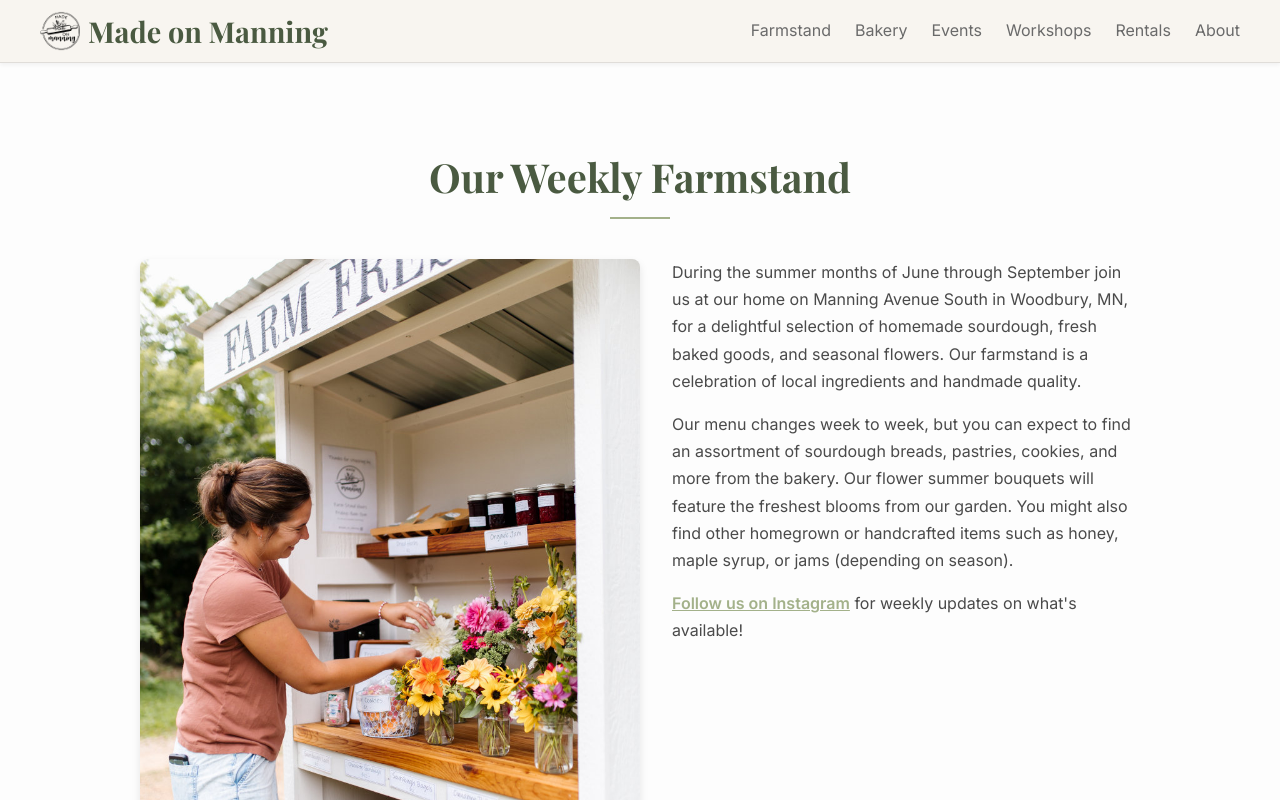
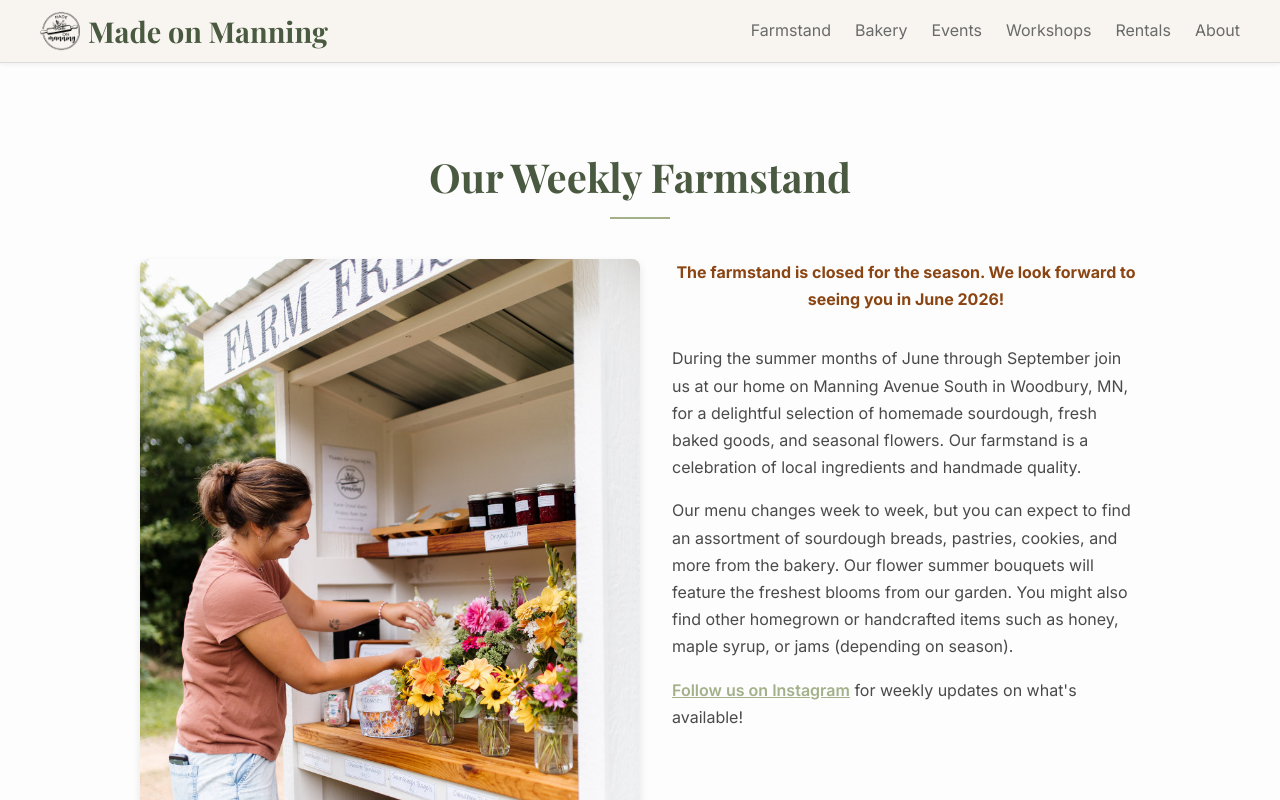
Before and after one commit to madeonmanning/madeonmanning.github.io, a Next.js app: page /farmstand in a window 1280 px wide. Shown: the top 800 px of the page. Built offline with nearby package versions, Linux system fonts and the light colour scheme; a web font is replaced by a local one.

Commit message:
end of farmstand 2025 season update

```diff
--- a/app/bakery/Bakery.css
+++ b/app/bakery/Bakery.css
@@ -134,12 +134,9 @@
 
 .open-images {
     position: absolute;
-    /*top: 10px;*/
     right: 0;
     z-index: 1;
     cursor: pointer;
-    /*background-color: rgba(0, 0, 0, 0.5);
-    border-radius: 50%;*/
     opacity: 0.75;
     padding: 8px;
     width: 40px;
--- a/app/farmstand/Farmstand.css
+++ b/app/farmstand/Farmstand.css
@@ -20,6 +20,13 @@
     min-width: 300px; /* Ensure text doesn't get too narrow before wrapping */
 }
 
+.farmstand-announce {
+    font-weight: bold;
+    color: #8B4513; /* A warm, rustic brown color */
+    text-align: center;
+    margin-bottom: 2rem;
+}
+
 /* Responsive adjustments for the intro content */
 @media (max-width: 768px) {
     .farmstand-intro-content {
--- a/app/farmstand/page.jsx
+++ b/app/farmstand/page.jsx
@@ -14,12 +14,12 @@ function Farmstand() {
     {
       id: 2,
       question: 'When are you open?',
-      answer: 'The farmstand is out on Fridays throughout summer. We open at 9am and are typically out until 5pm (unless sold out sooner).'
+      answer: 'The farmstand is out on Fridays throughout summer. We open at 9am and are typically out until 12pm (unless sold out sooner). <b>The farmstand is closed for 2025.</b>'
     },
     {
       id: 3,
       question: 'How do I pay?',
-      answer: 'The farmstand runs on honor system. There is no one there to collect payment, but there is an option to drop cash in a locked cash box or use my Venmo QR code (<a href="https://account.venmo.com/u/madeonmanning" target="_blank" rel="noopener noreferrer">@madeonmanning</a>) is posted.'
+      answer: 'The farmstand runs on the honor system. There is no one there to collect payment, but there is an option to drop cash in a locked cash box or use my Venmo QR code (<a href="https://account.venmo.com/u/madeonmanning" target="_blank" rel="noopener noreferrer">@madeonmanning</a>) is posted.'
     },
     {
       id: 4,
@@ -54,7 +54,7 @@ function Farmstand() {
     {
       id: 10,
       question: 'What happens to the farmcart when it is not summer time?',
-      answer: 'During the colder months, I switch to a "porch pickup" model of selling my baked goods. I typically offer 1-2 opportunities a month for people to preorder baked goods off a set menu and then pick them up from my home on a set date (typically Friday). The week before a porch pickup, I will send out an email with a link to an order form. You fill out what you would like to order and then it will be waiting for you on the pickup date.<br /><br />If you would like to stay in the loop about upcoming porch pickup dates, <a href="./about#subscribe">sign up to be on my email list here</a>.'
+      answer: 'During the colder months, I switch to a "porch pickup" model of selling my baked goods. I typically offer 1-2 opportunities a month for people to preorder baked goods off a set menu and then pick them up from my home on a set date (typically Friday). The week before a porch pickup, I will send out an email with a link to an order form. You fill out what you would like to order and then it will be waiting for you on the pickup date.<br /><br />If you would like to stay in the loop about upcoming porch pickup dates, <a href="./about#subscribe">sign up to be on my email list here</a>.<br /><br />You can find any currently scheduled porch pickups on the <a href="./events">events page</a>.'
     },
   ];
 
@@ -69,6 +69,9 @@ function Farmstand() {
           className="farmstand-intro-image hero-image"
         />
         <div className="farmstand-intro-text intro-text">
+          <p className="farmstand-announce">
+            The farmstand is closed for the season. We look forward to seeing you in June 2026!
+          </p>
           <p>
             During the summer months of June through September join us at our home on Manning Avenue South in
             Woodbury, MN, for a delightful selection of homemade sourdough, fresh baked goods, and seasonal flowers.
```
